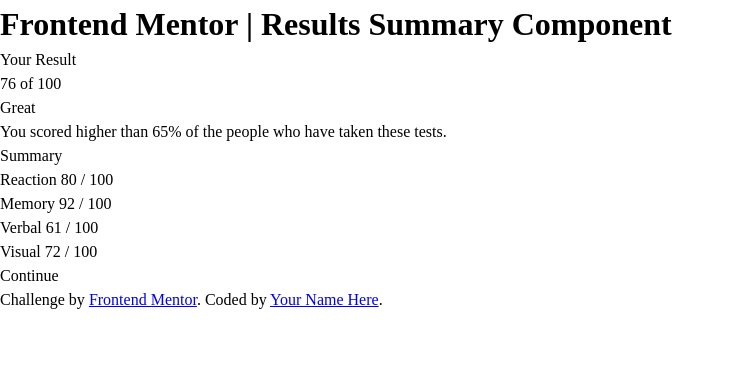
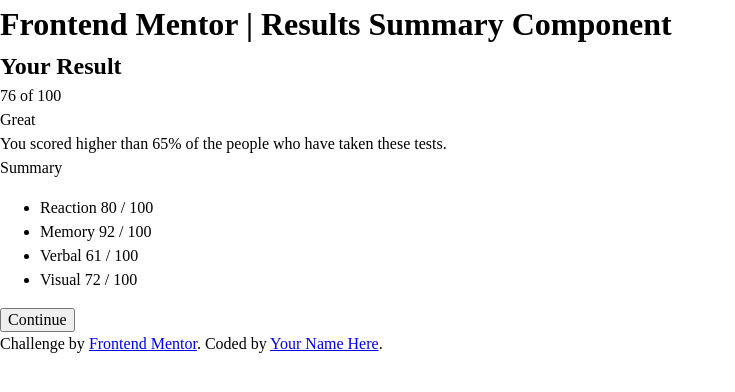
Before and after one commit to OmariBennett/frontendMentor, a Svelte app: page / in a window 1280 px wide. Shown: the top 392 px of the page, without its empty margins (0-735 px from the left). Built offline with nearby package versions, Linux system fonts and the light colour scheme.

Commit message:
putting the progect together

```diff
--- a/src/project/resultsSummary/index.svelte
+++ b/src/project/resultsSummary/index.svelte
@@ -1,20 +1,28 @@
 <svelte:head>
+	<link
+		href="https://fonts.googleapis.com/css2?family=Caveat&family=Hanken+Grotesk:wght@500;700;800&family=Open+Sans:wght@300&display=swap"
+		rel="stylesheet"
+	/>
 	<title>Frontend Mentor | Results summary component</title>
 </svelte:head>
 
 <h1>Frontend Mentor | Results Summary Component</h1>
 <main>
 	<section>
-		Your Result<br />
-		76 of 100<br />
-		Great<br />
-		You scored higher than 65% of the people who have taken these tests.<br />
-		Summary<br />
-		Reaction 80 / 100<br />
-		Memory 92 / 100<br />
-		Verbal 61 / 100<br />
-		Visual 72 / 100<br />
-		Continue<br />
+		<h2>Your Result</h2>
+		<p><span>76</span> of 100</p>
+		<span>Great</span>
+		<p>
+			You scored higher than 65% of the people who have taken these tests.<br />
+			Summary
+		</p>
+		<ul>
+			<li>Reaction 80 / 100</li>
+			<li>Memory 92 / 100</li>
+			<li>Verbal 61 / 100</li>
+			<li>Visual 72 / 100</li>
+		</ul>
+		<input type="button" value="Continue" />
 	</section>
 </main>
 
```
